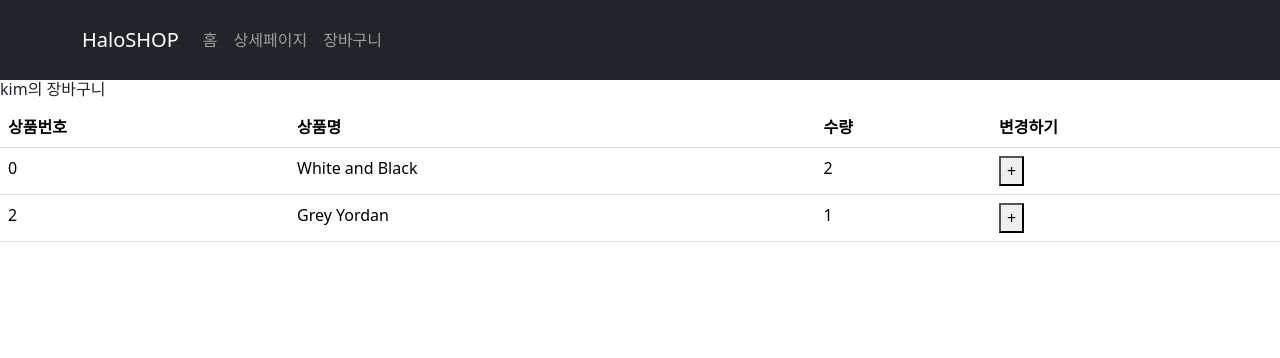
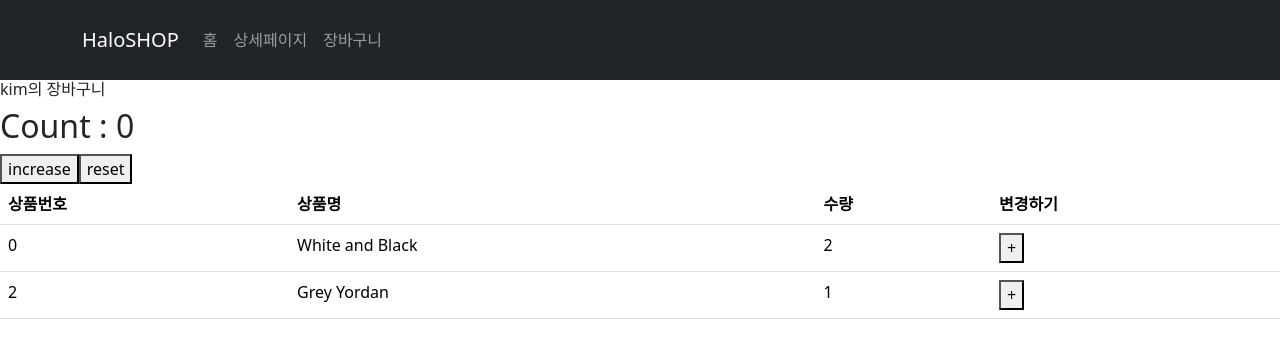
Before and after one commit to jingu0318/shop, a React (Vite) app: page /cart in a window 1280 px wide. Shown: the top 358 px of the page. Built offline with nearby package versions, Linux system fonts and the light colour scheme.

Commit message:
zustand와 redux 구분

```diff
--- a/src/pages/Cart.jsx
+++ b/src/pages/Cart.jsx
@@ -1,18 +1,24 @@
 import {Table} from 'react-bootstrap';
 import { useDispatch, useSelector } from "react-redux"
 import { plusNum } from './../store/cartSlice.jsx'
+import { useBear } from './../store.jsx';
 
 function Cart() {
     let cart = useSelector((state) => state.cart )
     let user = useSelector((state) => state.user)
-    // let oneCart = cart.find((a)=>{
-    //     return a.id == 0
-    // })
     let dispatch = useDispatch()
+
+    //redux는 함수를 사용하기 위해 useDispatch() 함수를 불러와야되지만 zustand는 그럴 필요가 없다.
+    const {bear, increaseBear, removeAllBear} = useBear();
 
     return(
         <div>
             <h6>{user}의 장바구니</h6>
+            <div>
+                <h2>Count : {bear}</h2>
+                <button onClick= {increaseBear}>increase</button>
+                <button onClick= {removeAllBear}>reset</button>
+            </div>
             <Table>
                 <thead>
                     <tr>
--- a/src/store.jsx
+++ b/src/store.jsx
@@ -1,21 +1,32 @@
-import { configureStore, createSlice } from '@reduxjs/toolkit'
-import cart from './store/cartSlice'
+import { create } from 'zustand';
+import { configureStore, createSlice } from '@reduxjs/toolkit';
+import cart from './store/cartSlice'; // cartSlice가 있다고 가정
 
+// Zustand 상태 관리
+export const useBear = create((set) => ({
+  bear: 0,
+  increaseBear: () => set((state) => ({ bear: state.bear + 1 })),
+  removeAllBear: () => set({ bear: 0 }),
+}));
+
+// Redux 상태 관리
 let user = createSlice({
-  name : 'user',
-  initialState : 'kim',
-  reducers : {
-    changeName(state){
-      return 'john ' + state
-    }
-  }
-})
+  name: 'user',
+  initialState: 'kim',
+  reducers: {
+    changeName(state) {
+      return 'john ' + state;
+    },
+  },
+});
 
-export let { changeName } = user.actions
+export let { changeName } = user.actions;
 
-export default configureStore({
+const store = configureStore({
   reducer: {
-    user : user.reducer,
-    cart : cart.reducer
-  }
-})
+    user: user.reducer,
+    cart: cart.reducer,
+  },
+});
+
+export default store; // ✅ Redux store를 default export
```
